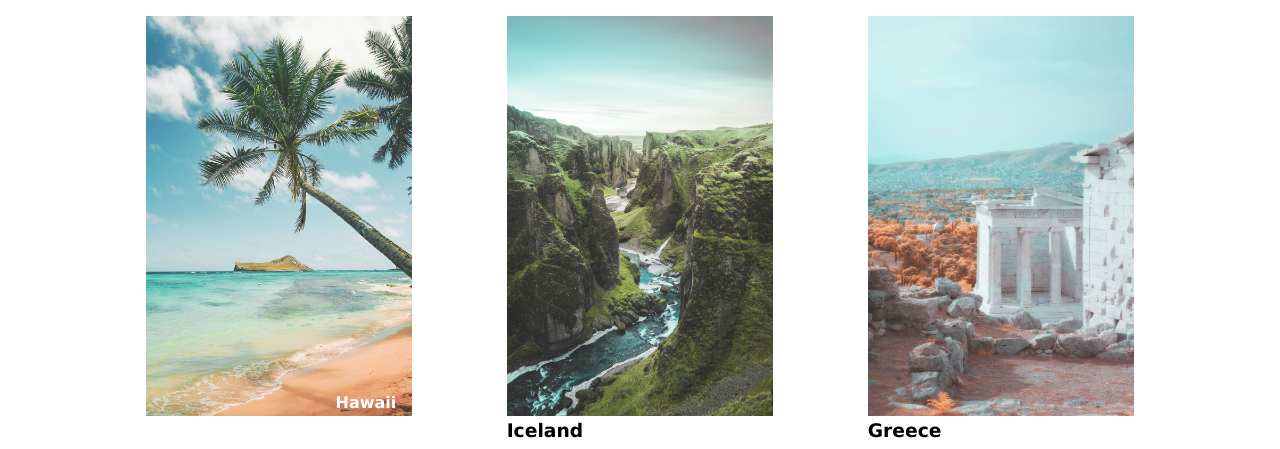
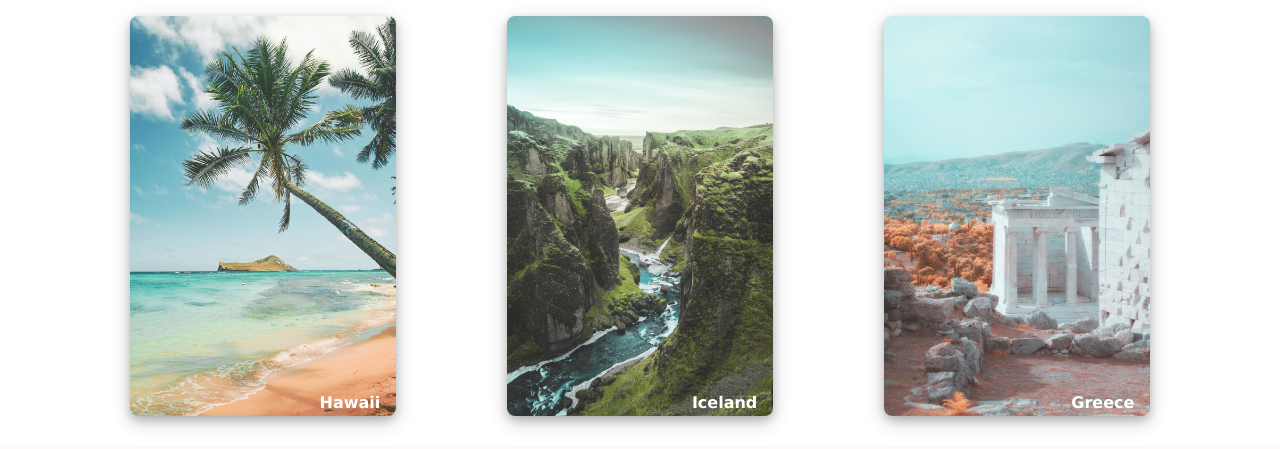
Before and after one commit to Jahad-Mohamed/jahad-mohamed-travelsite, a plain HTML site: page index.html in a window 1280 px wide. Shown: the part 753-1202 px from the top of the page. Drawn offline with Linux system fonts and the light colour scheme.

Commit message:
added border radius and shadow

```diff
--- a/css/main.css
+++ b/css/main.css
@@ -129,10 +129,16 @@ h2 {
 .product__container {
   display: flex;
   justify-content: space-evenly;
-  margin: 1.6rem 3.2rem;
+  margin: 1.6rem 1.2rem;
   box-sizing: border-box;
 }
 
+.product__image {
+  box-shadow: 0 4px 8px 0 rgba(0, 0, 0, 0.2), 0 6px 20px 0 rgba(0, 0, 0, 0.19);
+  border-radius: 0.5rem;
+  min-height: 400px;
+  max-height: 250px;
+}
 .product__hawaii,
 .product__iceland,
 .product__greece {
@@ -148,10 +154,6 @@ h2 {
   font-weight: bold;
 }
 
-.product__image {
-  min-height: 400px;
-  max-height: 250px;
-}
 .heading__item-name {
   color: black;
 }
--- a/index.html
+++ b/index.html
@@ -13,7 +13,7 @@
           <span class="header__nav-logo">Travel Site</span>
           <nav class="header__nav">
             <ul class="header__nav-links">
-              <li class="header__nav-links-item"><a class="nav-anchor" href="">Home</a></li>
+              <li class="header__nav-links-item"><a class="nav-anchor" href="../pages/hawaii.html">Home</a></li>
               <li class="header__nav-links-item"><a class="nav-anchor" href="../pages/hawaii.html">Hawaii</a></li>
               <li class="header__nav-links-item"><a class="nav-anchor" href="../pages/iceland.html">Iceland</a></li>
               <li class="header__nav-links-item"><a class="nav-anchor" href="../pages/greece.html">Greece</a></li>
@@ -54,27 +54,31 @@
           <div class="bottom-right">Hawaii</div>
         </a>
       </div>
-          <div class="product__iceland">
+
+      <div>
+          <a  href="./iceland.html" class="product__link">
             <img
             src="../assets/images/iceland.jpg"
-            alt="iceland"
+            alt="hawaii"
             class="product__image"
-            />
-          <h3 class="heading__item-name">Iceland</h3>
-          </div>
 
-          <div class="product__greece">
-            <img src="../assets/images/greece.jpg"
+          />
+          <div class="bottom-right">Iceland</div>
+        </a>
+      </div>
+
+      <div >
+          <a  href="./hawaii.html" class="product__link">
+            <img
+            src="../assets/images/greece.jpg"
             alt="greece"
-            class="product__image"/>
-            <h3 class="heading__item-name">Greece</h3>
-          </section>
+            class="product__image"
+
+          />
+          <div class="bottom-right">Greece</div>
+        </a>
+      </div>
       </section>
-
-
-
-
-
         <footer class="footer">
             <div class="footer__sections">
                 <h3 class="footer__title">Address</h3>
```
